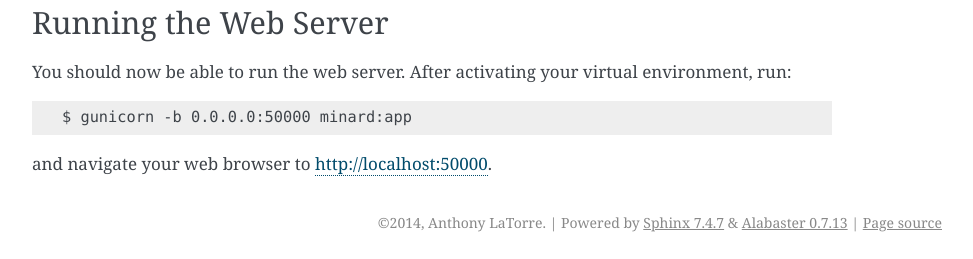
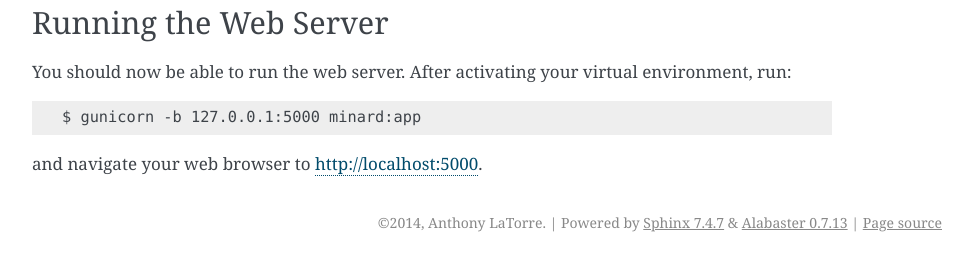
Before and after one commit to tlatorre-uchicago/minard, a Sphinx documentation site: the page built from doc/install.rst, in a window 1280 px wide. Shown: the part 858-1117 px from the top of the page, without its empty margins (168-1141 px from the left). Built offline with Sphinx 7.4.7, drawn with Linux system fonts in a browser that asks for light colours.

Commit message:
update install docs

```diff
--- a/doc/install.rst
+++ b/doc/install.rst
@@ -42,6 +42,6 @@ Running the Web Server
 You should now be able to run the web server. After activating your virtual
 environment, run::
 
-    $ gunicorn -b 0.0.0.0:50000 minard:app
+    $ gunicorn -b 127.0.0.1:5000 minard:app
 
-and navigate your web browser to `http://localhost:50000 <http://localhost:50000>`_.
+and navigate your web browser to `http://localhost:5000 <http://localhost:5000>`_.
```
